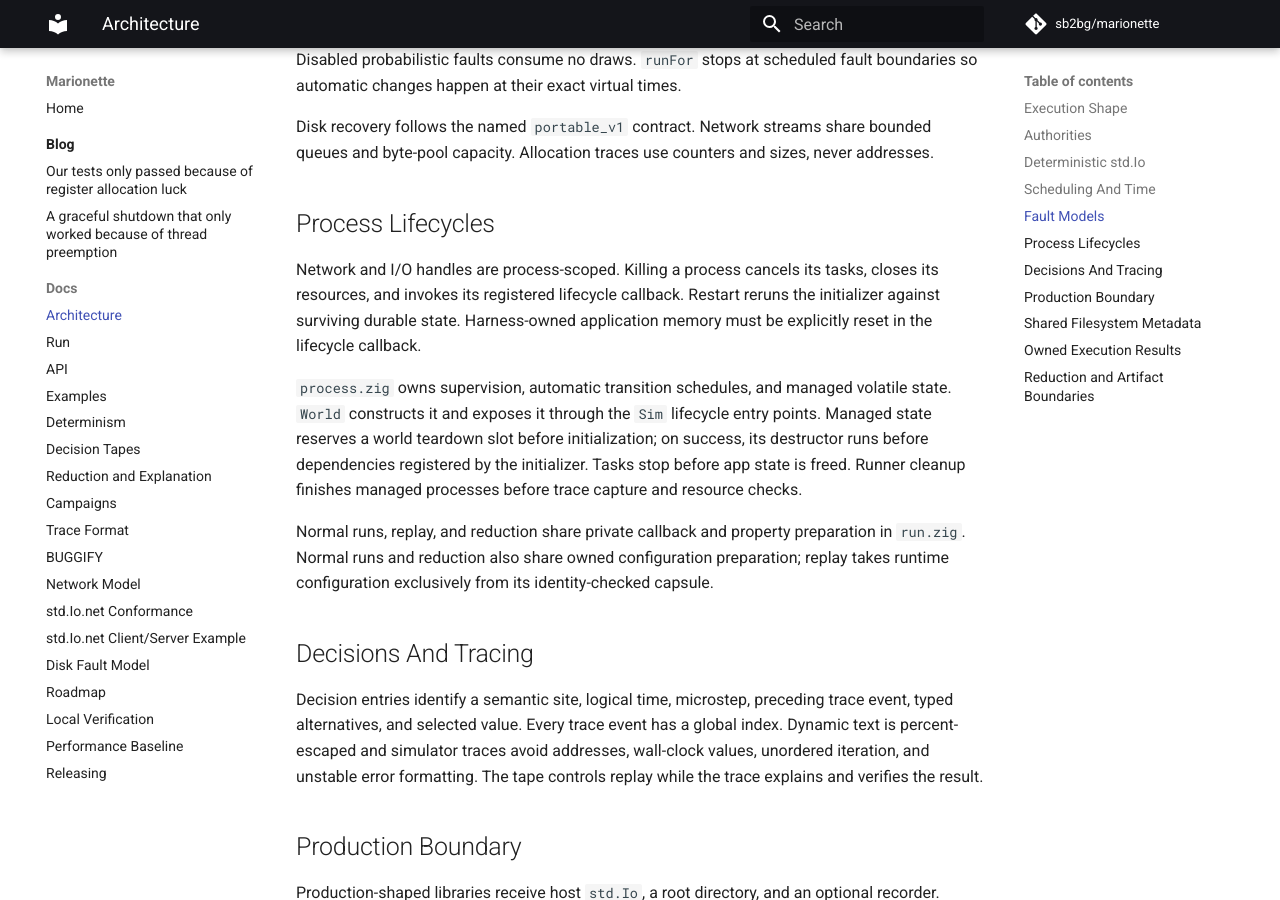
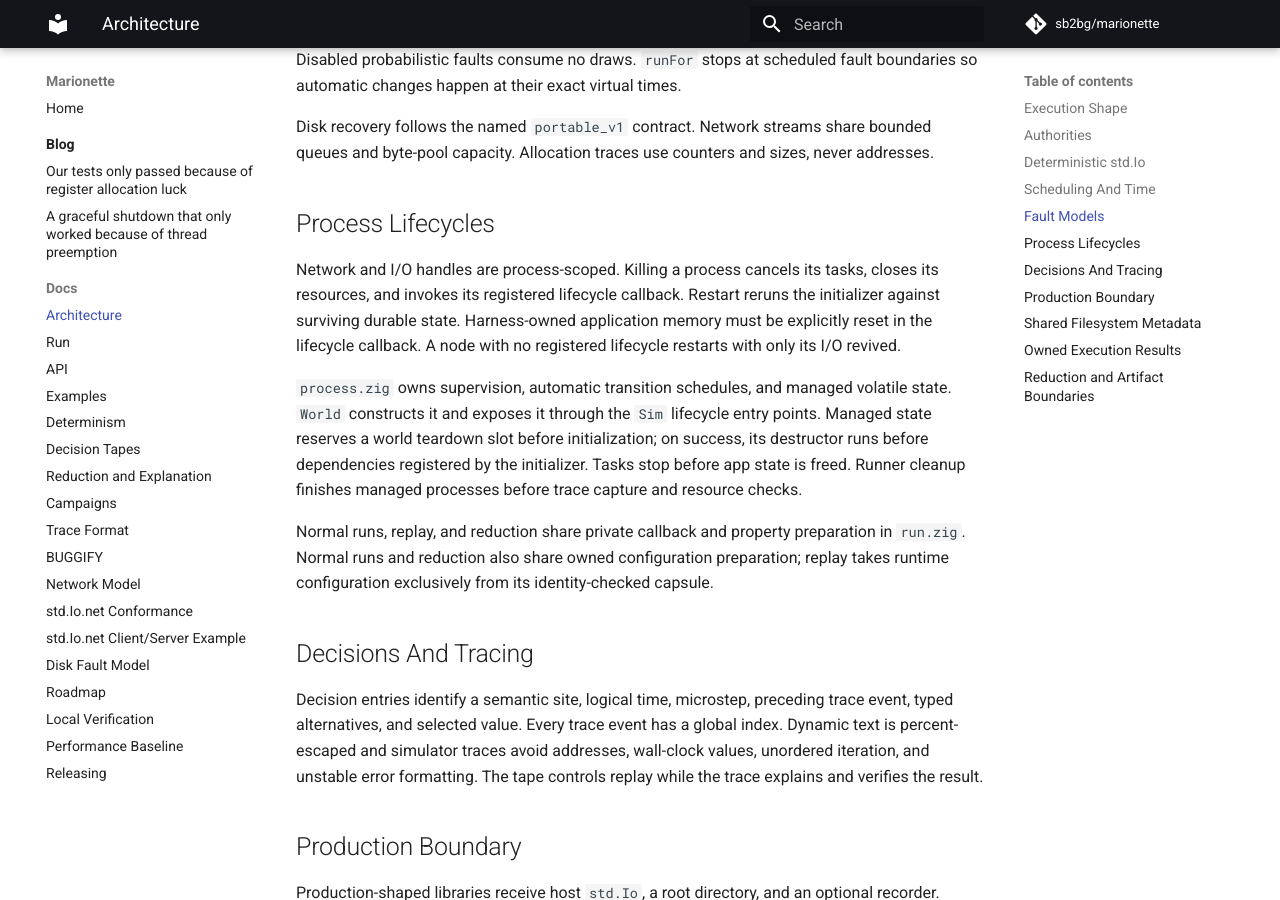
Before and after one commit to sb2bg/marionette, an MkDocs documentation site: the page built from docs/architecture.md, in a window 1280 px wide and 900 px high, scrolled down 1503 px. Built offline with MkDocs 1.6.1 and Material for MkDocs 9.7.7, drawn with Linux system fonts in a browser that asks for light colours; comment, search, counter and statistics services are not loaded.

Commit message:
Restart nodes without a registered lifecycle
A disk crash kills every process, and restarting one required a
registered lifecycle, so harnesses with no per-process state registered
a do-nothing ProcessLifecycle just to restart. A restart without one now
revives the node's I/O and runs no callback, for manual restarts,
automatic restarts, and the liveness transition. Remove the placeholder
lifecycles from the examples and validations; their traces are
unchanged.

```diff
--- a/docs/architecture.md
+++ b/docs/architecture.md
@@ -72,7 +72,8 @@ sizes, never addresses.
 Network and I/O handles are process-scoped. Killing a process cancels its
 tasks, closes its resources, and invokes its registered lifecycle callback.
 Restart reruns the initializer against surviving durable state. Harness-owned
-application memory must be explicitly reset in the lifecycle callback.
+application memory must be explicitly reset in the lifecycle callback. A node
+with no registered lifecycle restarts with only its I/O revived.
 
 `process.zig` owns supervision, automatic transition schedules, and managed
 volatile state. `World` constructs it and exposes it through the `Sim` lifecycle
```
Also changed, not shown: CHANGELOG.md (+5 -0 lines), 10 other files.
